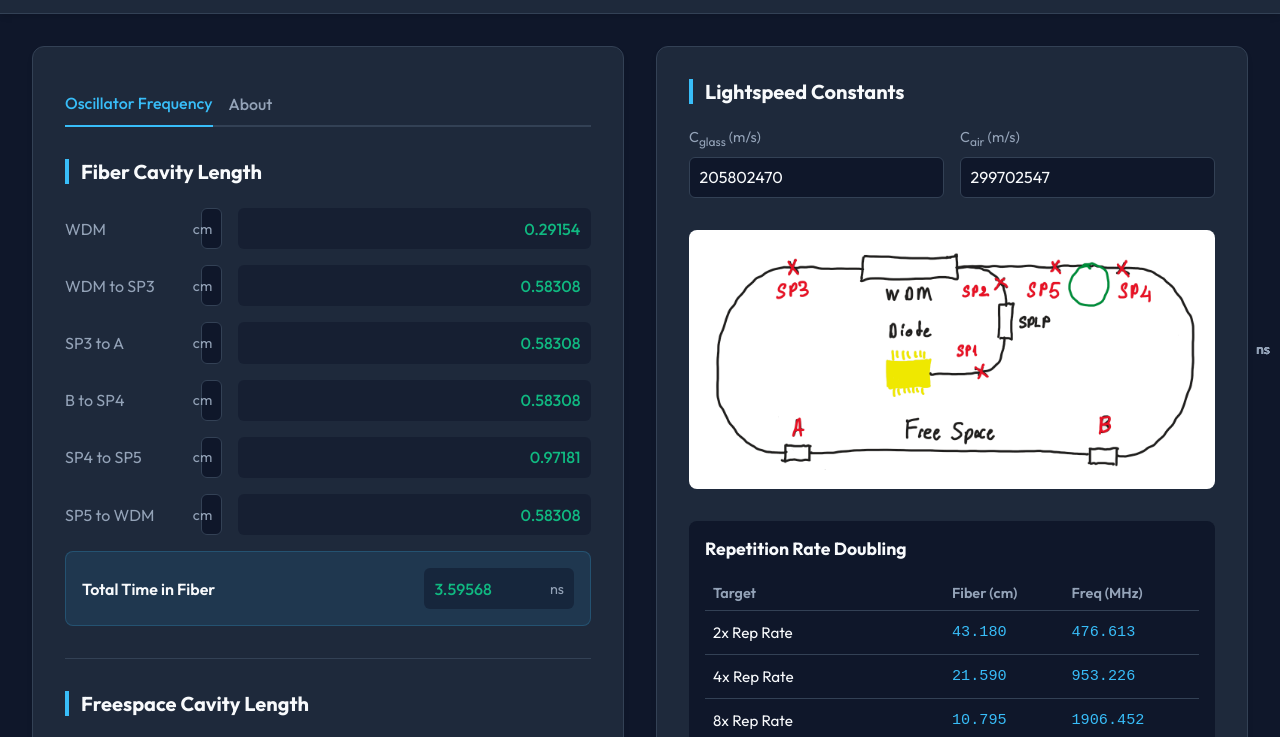
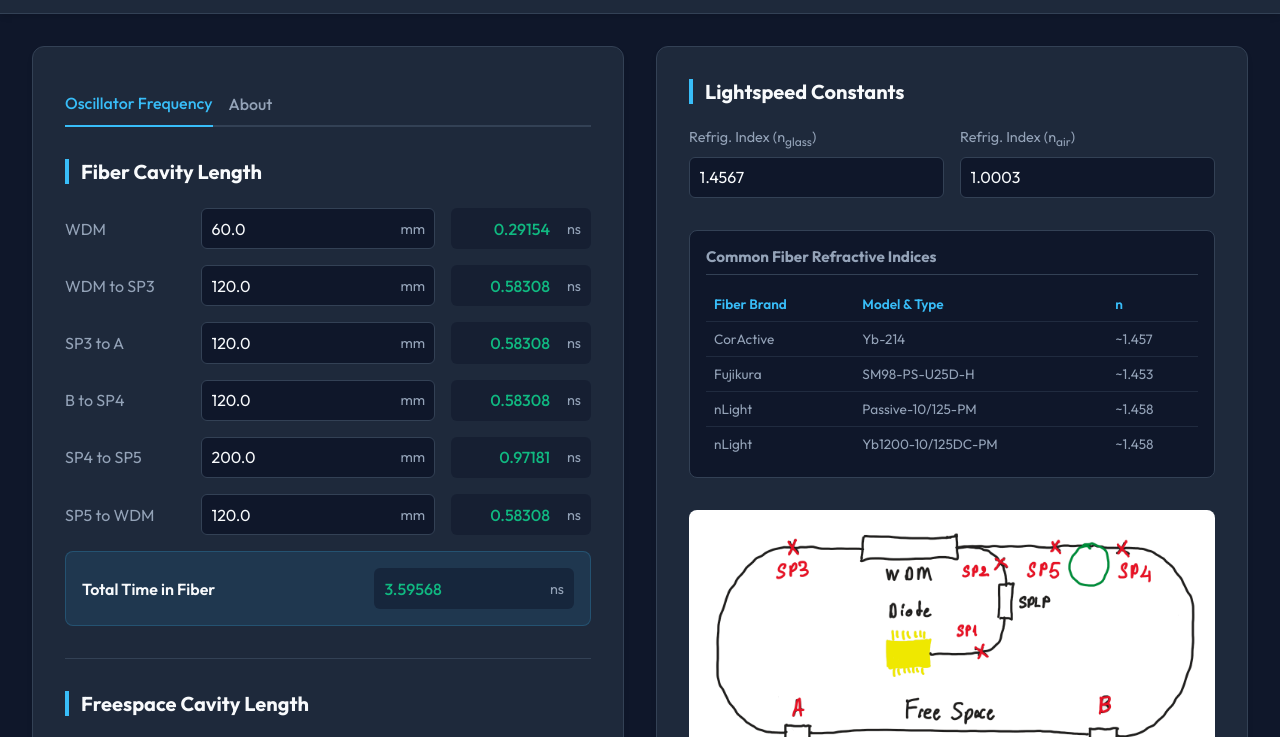
Before and after one commit to Alptknt/Reprate_Calculator, a plain HTML site: page index.html in a window 1280 px wide. Shown: the part 51-788 px from the top of the page. Drawn offline with Linux system fonts and the light colour scheme.

Commit message:
feat: switch to mm units and refractive index inputs

```diff
--- a/index.html
+++ b/index.html
@@ -1,9 +1,11 @@
 <!DOCTYPE html>
 <html lang="en">
+
 <head>
     <meta charset="UTF-8">
     <meta name="viewport" content="width=device-width, initial-scale=1.0">
-    <meta name="description" content="Oscillator Repetition Rate Calculator for Fiber Lasers. Calculate cavity length and frequency.">
+    <meta name="description"
+        content="Oscillator Repetition Rate Calculator for Fiber Lasers. Calculate cavity length and frequency.">
     <title>Oscillator Reprate Calculator v2.0</title>
     <link rel="icon" type="image/x-icon" href="Lumos_Logo_32x32.ico">
     <link rel="stylesheet" href="styles.css">
@@ -11,6 +13,7 @@
     <link rel="preconnect" href="https://fonts.gstatic.com" crossorigin>
     <link href="https://fonts.googleapis.com/css2?family=Outfit:wght@300;400;500;600;700&display=swap" rel="stylesheet">
 </head>
+
 <body>
 
     <header>
@@ -36,61 +39,73 @@
 
                 <div class="input-group">
                     <h2>Fiber Cavity Length</h2>
+                    <!-- Added class for wider inputs -->
                     <div class="fiber-inputs">
-                        <!-- Generated by JS or Hardcoded for now -->
                         <div class="row">
                             <label>WDM</label>
                             <div class="input-wrapper">
-                                <input type="number" id="fiber_0" value="6.0" oninput="calculate()">
-                                <span class="unit">cm</span>
+                                <input type="number" id="fiber_0" value="60.0" oninput="calculate()">
+                                <span class="unit">mm</span>
                             </div>
+                            <div class="output-wrapper">
                                 <input type="text" id="out_0" readonly class="output-field">
                                 <span class="unit">ns</span>
+                            </div>
                         </div>
                         <div class="row">
                             <label>WDM to SP3</label>
                             <div class="input-wrapper">
-                                <input type="number" id="fiber_1" value="12.0" oninput="calculate()">
-                                <span class="unit">cm</span>
+                                <input type="number" id="fiber_1" value="120.0" oninput="calculate()">
+                                <span class="unit">mm</span>
                             </div>
+                            <div class="output-wrapper">
                                 <input type="text" id="out_1" readonly class="output-field">
                                 <span class="unit">ns</span>
+                            </div>
                         </div>
                         <div class="row">
                             <label>SP3 to A</label>
                             <div class="input-wrapper">
-                                <input type="number" id="fiber_2" value="12.0" oninput="calculate()">
-                                <span class="unit">cm</span>
+                                <input type="number" id="fiber_2" value="120.0" oninput="calculate()">
+                                <span class="unit">mm</span>
                             </div>
+                            <div class="output-wrapper">
                                 <input type="text" id="out_2" readonly class="output-field">
                                 <span class="unit">ns</span>
+                            </div>
                         </div>
                         <div class="row">
                             <label>B to SP4</label>
                             <div class="input-wrapper">
-                                <input type="number" id="fiber_3" value="12.0" oninput="calculate()">
-                                <span class="unit">cm</span>
+                                <input type="number" id="fiber_3" value="120.0" oninput="calculate()">
+                                <span class="unit">mm</span>
                             </div>
+                            <div class="output-wrapper">
                                 <input type="text" id="out_3" readonly class="output-field">
                                 <span class="unit">ns</span>
+                            </div>
                         </div>
                         <div class="row">
                             <label>SP4 to SP5</label>
                             <div class="input-wrapper">
-                                <input type="number" id="fiber_4" value="20.0" oninput="calculate()">
-                                <span class="unit">cm</span>
+                                <input type="number" id="fiber_4" value="200.0" oninput="calculate()">
+                                <span class="unit">mm</span>
                             </div>
+                            <div class="output-wrapper">
                                 <input type="text" id="out_4" readonly class="output-field">
                                 <span class="unit">ns</span>
+                            </div>
                         </div>
                         <div class="row">
                             <label>SP5 to WDM</label>
                             <div class="input-wrapper">
-                                <input type="number" id="fiber_5" value="12.0" oninput="calculate()">
-                                <span class="unit">cm</span>
+                                <input type="number" id="fiber_5" value="120.0" oninput="calculate()">
+                                <span class="unit">mm</span>
                             </div>
+                            <div class="output-wrapper">
                                 <input type="text" id="out_5" readonly class="output-field">
                                 <span class="unit">ns</span>
+                            </div>
                         </div>
                     </div>
 
@@ -110,11 +125,13 @@
                     <div class="row">
                         <label>A to B</label>
                         <div class="input-wrapper">
-                            <input type="number" id="fs_input" value="18.0" oninput="calculate()">
-                            <span class="unit">cm</span>
+                            <input type="number" id="fs_input" value="180.0" oninput="calculate()">
+                            <span class="unit">mm</span>
                         </div>
+                        <div class="output-wrapper">
                             <input type="text" id="fs_output" readonly class="output-field">
                             <span class="unit">ns</span>
+                        </div>
                     </div>
                 </div>
 
@@ -140,7 +157,8 @@
             <!-- About Tab -->
             <div id="about-tab" class="tab-content">
                 <h2>About This Software</h2>
-                <p>This software calculates fiber and free-space cavity lengths for oscillator, computes cavity frequency, and provides fiber lengths for reprate multiplier.</p>
+                <p>This software calculates fiber and free-space cavity lengths for oscillator, computes cavity
+                    frequency, and provides fiber lengths for reprate multiplier.</p>
                 <p>Developed and maintained by <strong>Lumos Laser</strong>.</p>
 
                 <div class="links">
@@ -163,12 +181,49 @@
             <h2>Lightspeed Constants</h2>
             <div class="constants-grid">
                 <div class="constant-item">
-                    <label>C<sub>glass</sub> (m/s)</label>
-                    <input type="number" id="c_fiber" value="205802470" oninput="calculate()">
+                    <label>Refrig. Index (n<sub>glass</sub>)</label>
+                    <input type="number" id="n_glass" value="1.4567" step="0.0001" oninput="calculate()">
                 </div>
                 <div class="constant-item">
-                    <label>C<sub>air</sub> (m/s)</label>
-                    <input type="number" id="c_air" value="299702547" oninput="calculate()">
+                    <label>Refrig. Index (n<sub>air</sub>)</label>
+                    <input type="number" id="n_air" value="1.0003" step="0.0001" oninput="calculate()">
+                </div>
+            </div>
+
+            <div class="reference-box">
+                <h4>Common Fiber Refractive Indices</h4>
+                <div class="scroll-table">
+                    <table>
+                        <thead>
+                            <tr>
+                                <th>Fiber Brand</th>
+                                <th>Model & Type</th>
+                                <th>n</th>
+                            </tr>
+                        </thead>
+                        <tbody>
+                            <tr>
+                                <td>CorActive</td>
+                                <td>Yb-214</td>
+                                <td>~1.457</td>
+                            </tr>
+                            <tr>
+                                <td>Fujikura</td>
+                                <td>SM98-PS-U25D-H</td>
+                                <td>~1.453</td>
+                            </tr>
+                            <tr>
+                                <td>nLight</td>
+                                <td>Passive-10/125-PM</td>
+                                <td>~1.458</td>
+                            </tr>
+                            <tr>
+                                <td>nLight</td>
+                                <td>Yb1200-10/125DC-PM</td>
+                                <td>~1.458</td>
+                            </tr>
+                        </tbody>
+                    </table>
                 </div>
             </div>
 
@@ -180,7 +235,7 @@
                 <h3>Repetition Rate Doubling</h3>
                 <div class="table-header">
                     <span>Target</span>
-                    <span>Fiber (cm)</span>
+                    <span>Fiber (mm)</span>
                     <span>Freq (MHz)</span>
                 </div>
                 <div id="multiplier_rows">
@@ -193,4 +248,5 @@
 
     <script src="script.js"></script>
 </body>
+
 </html>
--- a/script.js
+++ b/script.js
@@ -1,6 +1,7 @@
 // Constants & State
-let C_FIBER = 205802470;
-let C_AIR = 299702547;
+const C_VACUUM = 299792458; // m/s
+let C_FIBER = C_VACUUM / 1.4567;
+let C_AIR = C_VACUUM / 1.0003;
 
 const MULTIPLIERS = [
     { label: "2x Rep Rate", multiple: 2 },
@@ -24,17 +25,21 @@ function switchTab(tabName) {
 
     // Find button
     const btns = document.querySelectorAll('.tab-btn');
-    if(tabName === 'oscillator') btns[0].classList.add('active');
+    if (tabName === 'oscillator') btns[0].classList.add('active');
     else btns[1].classList.add('active');
 }
 
 function calculate() {
-    // Update Constants
-    const cFiberInput = parseFloat(document.getElementById('c_fiber').value);
-    const cAirInput = parseFloat(document.getElementById('c_air').value);
+    // Update Constants from Refractive Index
+    const nGlassInput = parseFloat(document.getElementById('n_glass').value);
+    const nAirInput = parseFloat(document.getElementById('n_air').value);
 
-    if (!isNaN(cFiberInput)) C_FIBER = cFiberInput;
-    if (!isNaN(cAirInput)) C_AIR = cAirInput;
+    if (!isNaN(nGlassInput) && nGlassInput > 0) {
+        C_FIBER = C_VACUUM / nGlassInput;
+    }
+    if (!isNaN(nAirInput) && nAirInput > 0) {
+        C_AIR = C_VACUUM / nAirInput;
+    }
 
     // --- Fiber Calculations ---
     let totalFiberTimeNs = 0;
@@ -44,11 +49,11 @@ function calculate() {
         const inputEl = document.getElementById(`fiber_${i}`);
         const outEl = document.getElementById(`out_${i}`);
 
-        let valCm = parseFloat(inputEl.value);
-        if (isNaN(valCm)) valCm = 0;
+        let valMm = parseFloat(inputEl.value);
+        if (isNaN(valMm)) valMm = 0;
 
-        // cm -> m
-        const lengthM = valCm / 100.0;
+        // mm -> m
+        const lengthM = valMm / 1000.0;
 
         // time = distance / speed
         const timeS = lengthM / C_FIBER;
@@ -64,10 +69,10 @@ function calculate() {
     const fsInput = document.getElementById('fs_input');
     const fsOutput = document.getElementById('fs_output');
 
-    let fsCm = parseFloat(fsInput.value);
-    if (isNaN(fsCm)) fsCm = 0;
+    let fsMm = parseFloat(fsInput.value);
+    if (isNaN(fsMm)) fsMm = 0;
 
-    const fsM = fsCm / 100.0;
+    const fsM = fsMm / 1000.0;
     const fsTimeS = fsM / C_AIR;
     const fsTimeNs = fsTimeS * 1e9;
 
@@ -79,8 +84,6 @@ function calculate() {
 
     let freqMHz = 0;
     if (totalCavityTimeNs > 0) {
-        // Frequency = 1 / Period. Period is in ns (1e-9), so 1/ns = GHz. *1000 = MHz.
-        // Actually: 1 / (T_ns * 10^-9) = 10^9 / T_ns Hz = 10^3 / T_ns MHz
         freqMHz = 1000.0 / totalCavityTimeNs;
     }
     document.getElementById('cavity_freq').innerText = freqMHz.toFixed(3);
@@ -98,27 +101,22 @@ function renderMultipliers(baseFreqMHz) {
     const baseFreqHz = baseFreqMHz * 1e6;
 
     MULTIPLIERS.forEach((item, index) => {
-        // Real multiplier is 2 * (2^index) -> 2, 4, 8, 16... wait, let's check python code
-        // Python: mult = 2 * (2**i) -> i=0 -> 2, i=1 -> 4, i=2 -> 8
-        // My array matches this logic.
-
         const multiplierVal = 2 * Math.pow(2, index);
         const targetFreqHz = baseFreqHz * multiplierVal;
 
-        // Calculate required fiber length for this freq
         // Period = 1 / Freq
         const periodS = 1.0 / targetFreqHz;
 
         // Distance = Speed * Time
         // Speed = C_FIBER
         const fiberLenM = periodS * C_FIBER;
-        const fiberLenCm = fiberLenM * 100.0;
+        const fiberLenMm = fiberLenM * 1000.0;
 
         const row = document.createElement('div');
         row.className = 'multiplier-row';
         row.innerHTML = `
             <span>${item.label}</span>
-            <span>${fiberLenCm.toFixed(3)}</span>
+            <span>${fiberLenMm.toFixed(3)}</span>
             <span>${(targetFreqHz / 1e6).toFixed(3)}</span>
         `;
         container.appendChild(row);
--- a/styles.css
+++ b/styles.css
@@ -128,8 +128,15 @@ h1 {
 }
 
 @keyframes fadeIn {
-    from { opacity: 0; transform: translateY(5px); }
-    to { opacity: 1; transform: translateY(0); }
+    from {
+        opacity: 0;
+        transform: translateY(5px);
+    }
+
+    to {
+        opacity: 1;
+        transform: translateY(0);
+    }
 }
 
 /* Inputs & Forms */
@@ -164,18 +171,39 @@ h3 {
     flex: 1;
 }
 
-input[type="number"], input[type="text"] {
+input[type="number"],
+input[type="text"] {
     width: 100%;
     background-color: var(--input-bg);
     border: 1px solid var(--border-color);
     color: var(--text-primary);
     padding: 0.6rem;
+    padding-right: 2.5rem;
+    /* Space for unit */
     border-radius: 6px;
     font-family: var(--font-main);
     font-size: 1rem;
 }
 
-input[type="number"]:focus, input[type="text"]:focus {
+.input-wrapper {
+    position: relative;
+    flex: 2;
+    /* Make inputs wider */
+}
+
+/* Output wrapper ensures proper alignment and width */
+.output-wrapper {
+    position: relative;
+    width: 140px;
+}
+
+.output-field {
+    text-align: right;
+    width: 100% !important;
+}
+
+input[type="number"]:focus,
+input[type="text"]:focus {
     outline: none;
     border-color: var(--accent-color);
 }
@@ -197,11 +225,6 @@ input[readonly] {
     pointer-events: none;
 }
 
-.output-field {
-    width: 100px;
-    text-align: right;
-}
-
 /* Highlights */
 .highlight-box {
     background-color: rgba(56, 189, 248, 0.1);
@@ -220,7 +243,7 @@ input[readonly] {
 
 .result-wrapper {
     position: relative;
-    width: 150px;
+    width: 200px;
 }
 
 .separator {
@@ -275,6 +298,49 @@ input[readonly] {
     margin-bottom: 0.5rem;
     color: var(--text-secondary);
     font-size: 0.9rem;
+}
+
+/* Reference Box */
+.reference-box {
+    background-color: var(--input-bg);
+    border: 1px solid var(--border-color);
+    border-radius: 8px;
+    padding: 1rem;
+    margin-bottom: 2rem;
+}
+
+.reference-box h4 {
+    font-size: 0.95rem;
+    color: var(--text-secondary);
+    margin-bottom: 0.75rem;
+    border-bottom: 1px solid var(--border-color);
+    padding-bottom: 0.5rem;
+}
+
+.scroll-table {
+    overflow-x: auto;
+}
+
+.reference-box table {
+    width: 100%;
+    border-collapse: collapse;
+    font-size: 0.85rem;
+}
+
+.reference-box th,
+.reference-box td {
+    text-align: left;
+    padding: 0.5rem;
+    color: var(--text-secondary);
+}
+
+.reference-box th {
+    color: var(--accent-color);
+    font-weight: 600;
+}
+
+.reference-box td {
+    border-top: 1px solid rgba(51, 65, 85, 0.5);
 }
 
 .diagram-container {
```
Lines whose indentation alone changed are shown as unchanged.
